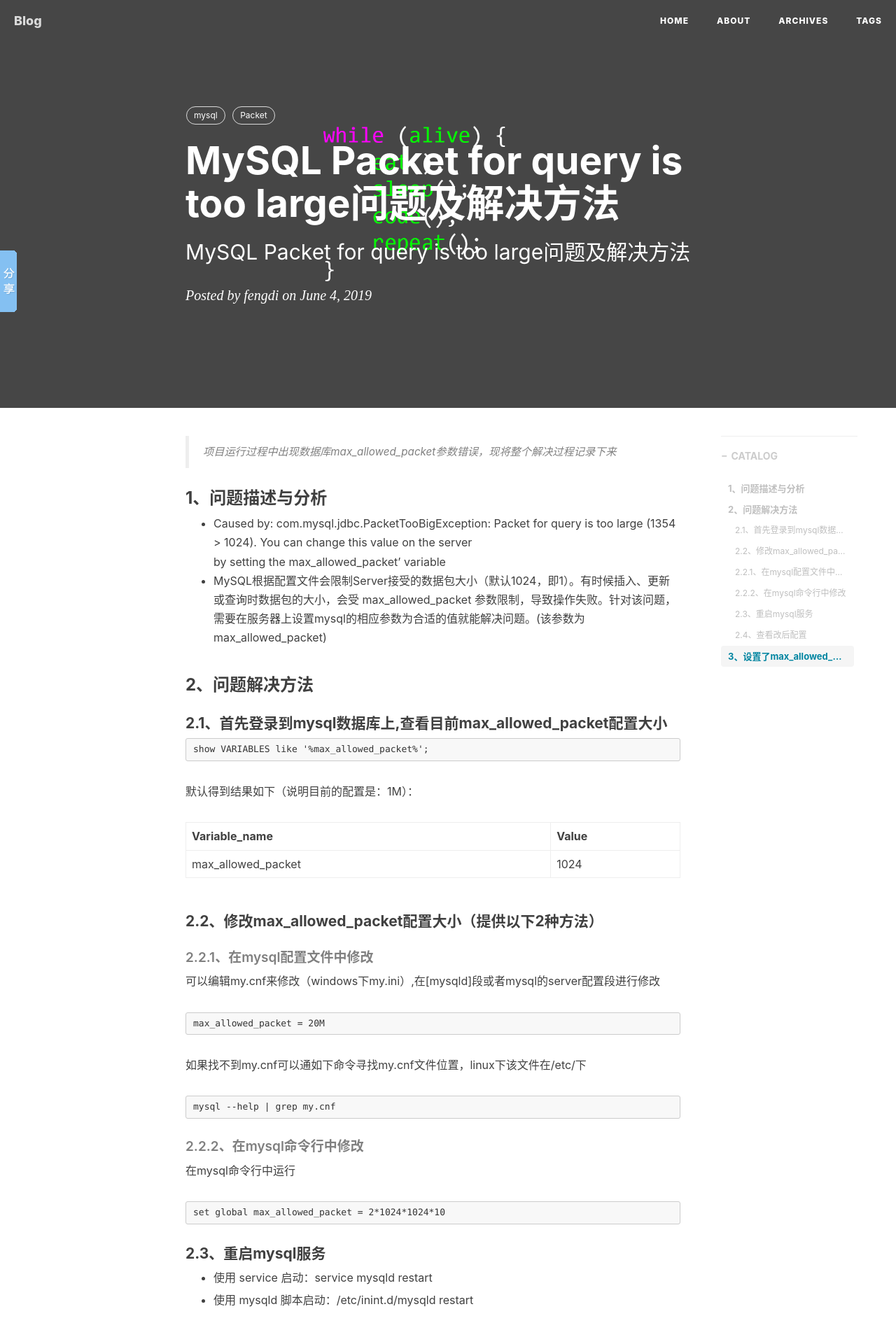
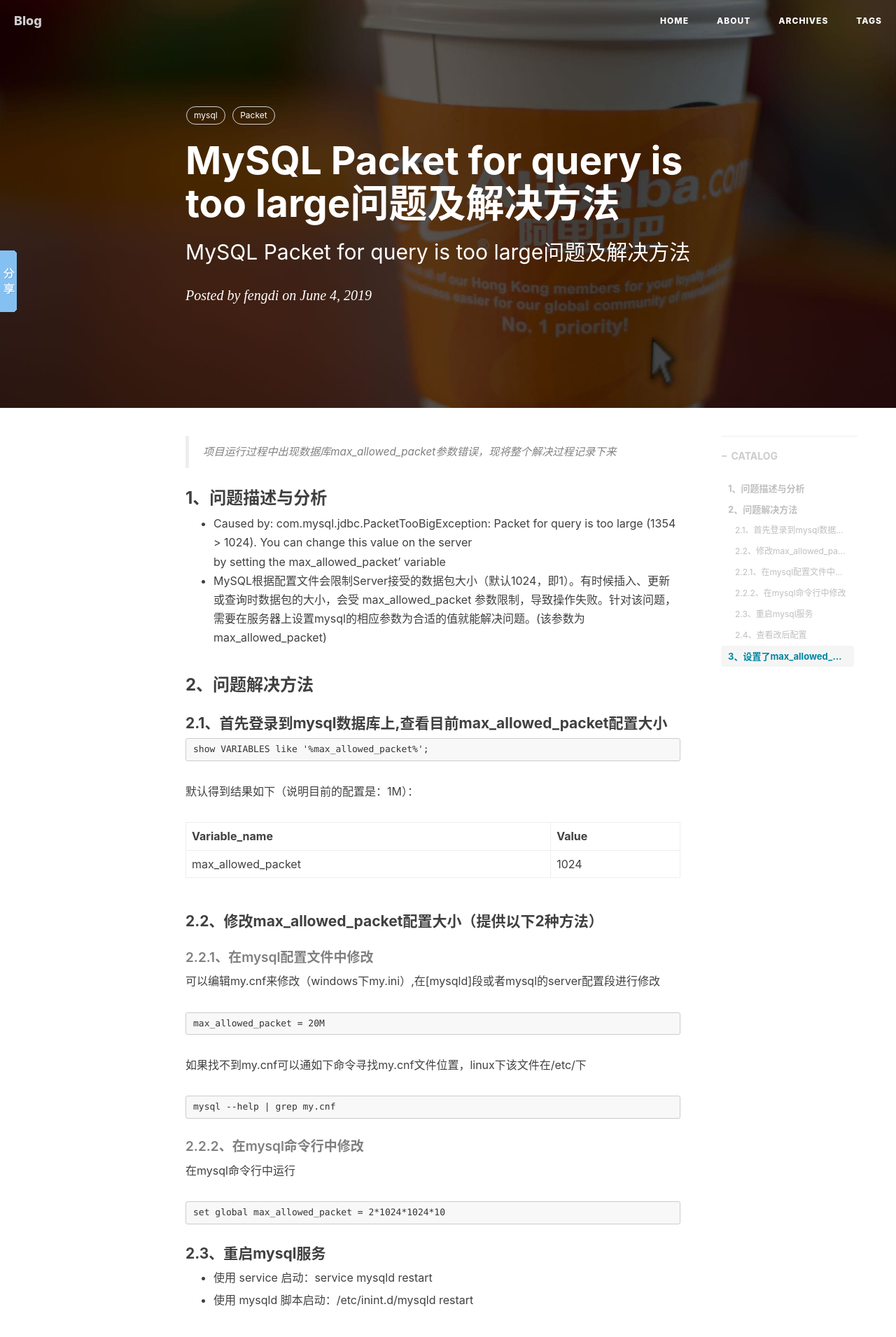
Before and after one commit to fengdis/fengdis.github.io, a Jekyll site: the page built from _posts/2019-06-04-MySQL Packet for query is too large问题及解决方法.md, in a window 1280 px wide. Shown: the top 1911 px of the page at 70% size. Built offline with Jekyll 4.4.1, drawn with Linux system fonts in a browser that asks for light colours; nearby versions of some CDN libraries; comment, search, counter and statistics services are not loaded.

Commit message:
发布文章

```diff
--- a/_posts/2019-06-04-MySQL Packet for query is too large问题及解决方法.md
+++ b/_posts/2019-06-04-MySQL Packet for query is too large问题及解决方法.md
@@ -4,7 +4,7 @@
 subtitle:   MySQL Packet for query is too large问题及解决方法
 date:       2019-06-04
 author:     fengdi
-header-img: img/post-bg-code11.png
+header-img: img/post-bg-alibaba.jpg
 catalog: true
 tags:
     - mysql
```
